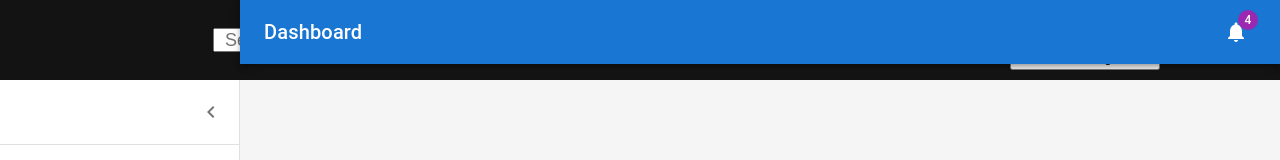
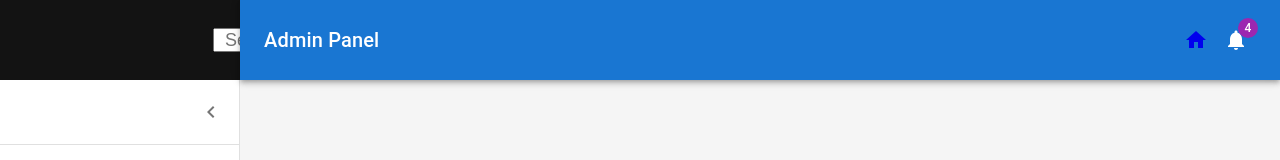
Before and after one commit to cerenehan/Phase-2-project, a React (Create React App) app: page /dashboard in a window 1280 px wide. Shown: the top 160 px of the page. Built offline with nearby package versions, Linux system fonts and the light colour scheme; no server answers; data requests are answered from the project's data file.

Commit message:
fixes dashboard UI, added home button

```diff
--- a/src/pages/AdminPanel/Dashboard.js
+++ b/src/pages/AdminPanel/Dashboard.js
@@ -21,6 +21,8 @@ import { mainListItems, secondaryListItems } from './listItems';
 import Chart from './Chart';
 import Deposits from './Deposits';
 import Orders from './Orders';
+import HomeIcon from '@mui/icons-material/Home';
+import { Link as ReactLink } from 'react-router-dom';
 
 function Copyright(props) {
     return (
@@ -81,7 +83,6 @@ const Drawer = styled(MuiDrawer, { shouldForwardProp: (prop) => prop !== 'open'
   }),
 );
 
-// TODO remove, this demo shouldn't need to reset the theme.
 const defaultTheme = createTheme();
 
  function Dashboard() {
@@ -97,7 +98,8 @@ const defaultTheme = createTheme();
         <AppBar position="absolute" open={open}>
           <Toolbar
             sx={{
-              pr: '24px', // keep right padding when drawer closed
+              pr: '24px',
+              padding: '20px',
             }}
           >
             <IconButton
@@ -119,8 +121,14 @@ const defaultTheme = createTheme();
               noWrap
               sx={{ flexGrow: 1 }}
             >
-              Dashboard
+           Admin Panel
             </Typography>
+            <ReactLink to="/">
+              <IconButton color="inherit">
+
+                <HomeIcon />
+              </IconButton>
+            </ReactLink>
             <IconButton color="inherit">
               <Badge badgeContent={4} color="secondary">
                 <NotificationsIcon />
```
